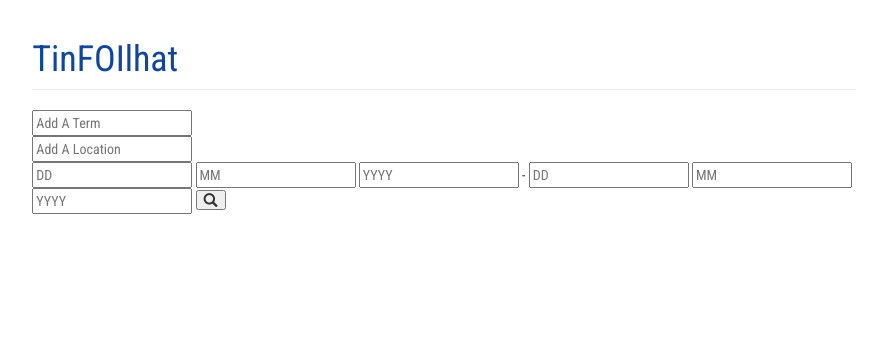
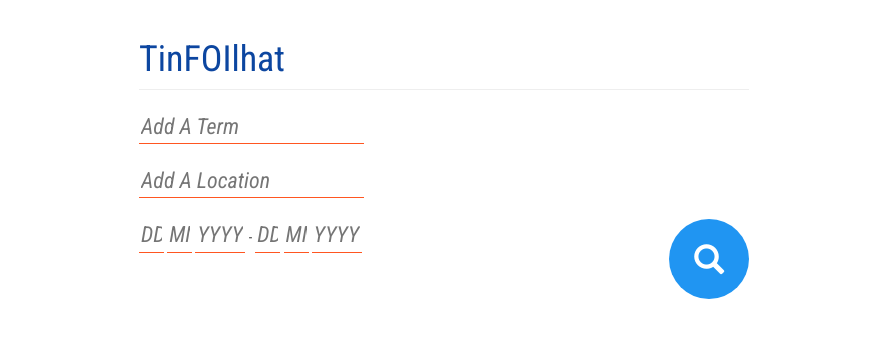
Before and after one commit to ormiret/tinfoil-hat, a PHP site: page / in a window 1280 px wide. Shown: the part 50-388 px from the top of the page, without its empty margins (196-1079 px from the left). Run offline with PHP 8.4, Linux system fonts and the light colour scheme; some libraries are stand-ins or nearby versions.

Commit message:
front-end-dev-wip

```diff
--- a/front-end/css/tinfoil.css
+++ b/front-end/css/tinfoil.css
@@ -116,3 +116,36 @@ h4 {
   display: inline-block;
   border-radius: 50%;
 }
+
+
+/* form bits */
+.tinfoilhat_search input{
+    border-width: 0px 0px 1px 0px;
+    border-color: #FF5621;
+    font-style: italic;
+    font-size: 22px;
+    margin-bottom: 20px;
+
+}
+.tinfoilhat_search input.date2{
+    width: 25px;
+
+
+}
+.tinfoilhat_search input.date4{
+    width: 50px;
+
+
+}
+.tinfoilhat_search button{
+    width: 80px;
+    height: 80px;
+    -webkit-border-radius: 40px;
+    -moz-border-radius: 40px;
+    border-radius: 40px;
+    border-width: 0px;
+    background-color: #2095F2;
+    color: #fff;
+    font-size: 30px;
+    float: right;
+}
--- a/front-end/index.php
+++ b/front-end/index.php
@@ -8,24 +8,74 @@ print_common_header($long_app_title);
 
 
 ?>
-        <div class="col-md-2"> </div>
-        <div class="col-sm-8">
+
+        <div class="col-md-3"> </div>
+        <div class="col-sm-6">
           <h1 class="page-header"><?php echo $app_title?></h1>
+          <div class="tinfoilhat_search">
+            <input id="term" type="text" placeholder="Add A Term"> <br/>
+            <input id="location" type="text" class="typeahead" placeholder="Add A Location"/> <br/>
+            <input id="from_day" class="date2" type="text" placeholder="DD"/>
+            <input id="from_month" class="date2" type="text" placeholder="MM"/>
+            <input id="from_year" class="date4" type="text" placeholder="YYYY"/>
+            -
+            <input id="to_day" class="date2" type="text" placeholder="DD"/>
+            <input id="to_month" class="date2" type="text" placeholder="MM"/>
+            <input id="to_year" class="date4" type="text" placeholder="YYYY"/>
 
-          <input id="term" type="text" placeholder="Add A Term"> <br/>
-          <input id="location" type="text" placeholder="Add A Location"/> <br/>
-          <input id="from_day" type="text" placeholder="DD"/>
-          <input id="from_month" type="text" placeholder="MM"/>
-          <input id="from_year" type="text" placeholder="YYYY"/>
-          -
-          <input id="to_day" type="text" placeholder="DD"/>
-          <input id="to_month" type="text" placeholder="MM"/>
-          <input id="to_year" type="text" placeholder="YYYY"/>
+            <button class="glyphicon glyphicon-search"></button>
+          </div>
+        </div>
+        <div class="col-md-3"> </div>
 
-          <button class="glyphicon glyphicon-search"></button>
 
-        </div>
-        <div class="col-md-2"> </div>
+        <script>
+        var substringMatcher = function(strs) {
+          return function findMatches(q, cb) {
+            var matches, substrRegex;
+
+            // an array that will be populated with substring matches
+            matches = [];
+
+            // regex used to determine if a string contains the substring `q`
+            substrRegex = new RegExp(q, 'i');
+
+            // iterate through the pool of strings and for any string that
+            // contains the substring `q`, add it to the `matches` array
+            $.each(strs, function(i, str) {
+              if (substrRegex.test(str)) {
+                // the typeahead jQuery plugin expects suggestions to a
+                // JavaScript object, refer to typeahead docs for more info
+                matches.push({ value: str });
+              }
+            });
+
+            cb(matches);
+          };
+        };
+
+        var states = ['Alabama', 'Alaska', 'Arizona', 'Arkansas', 'California',
+          'Colorado', 'Connecticut', 'Delaware', 'Florida', 'Georgia', 'Hawaii',
+          'Idaho', 'Illinois', 'Indiana', 'Iowa', 'Kansas', 'Kentucky', 'Louisiana',
+          'Maine', 'Maryland', 'Massachusetts', 'Michigan', 'Minnesota',
+          'Mississippi', 'Missouri', 'Montana', 'Nebraska', 'Nevada', 'New Hampshire',
+          'New Jersey', 'New Mexico', 'New York', 'North Carolina', 'North Dakota',
+          'Ohio', 'Oklahoma', 'Oregon', 'Pennsylvania', 'Rhode Island',
+          'South Carolina', 'South Dakota', 'Tennessee', 'Texas', 'Utah', 'Vermont',
+          'Virginia', 'Washington', 'West Virginia', 'Wisconsin', 'Wyoming'
+        ];
+
+        $('#the-basics .typeahead').typeahead({
+          hint: true,
+          highlight: true,
+          minLength: 1
+        },
+        {
+          name: 'states',
+          displayKey: 'value',
+          source: substringMatcher(states)
+        });
+        </script>
 <?php
 
 
```
